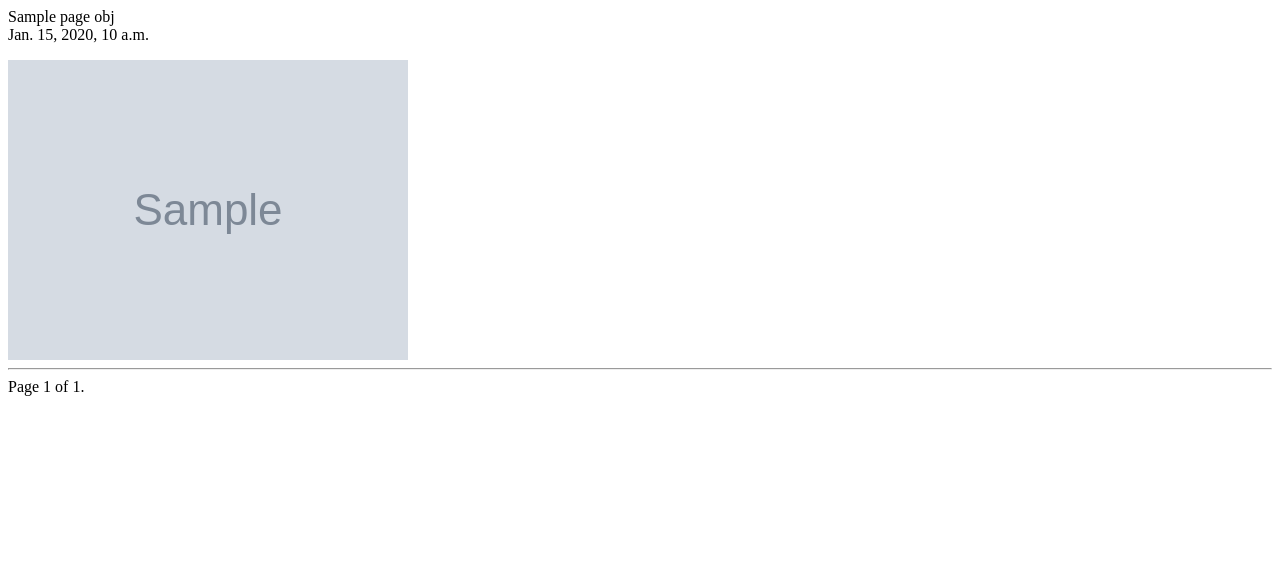
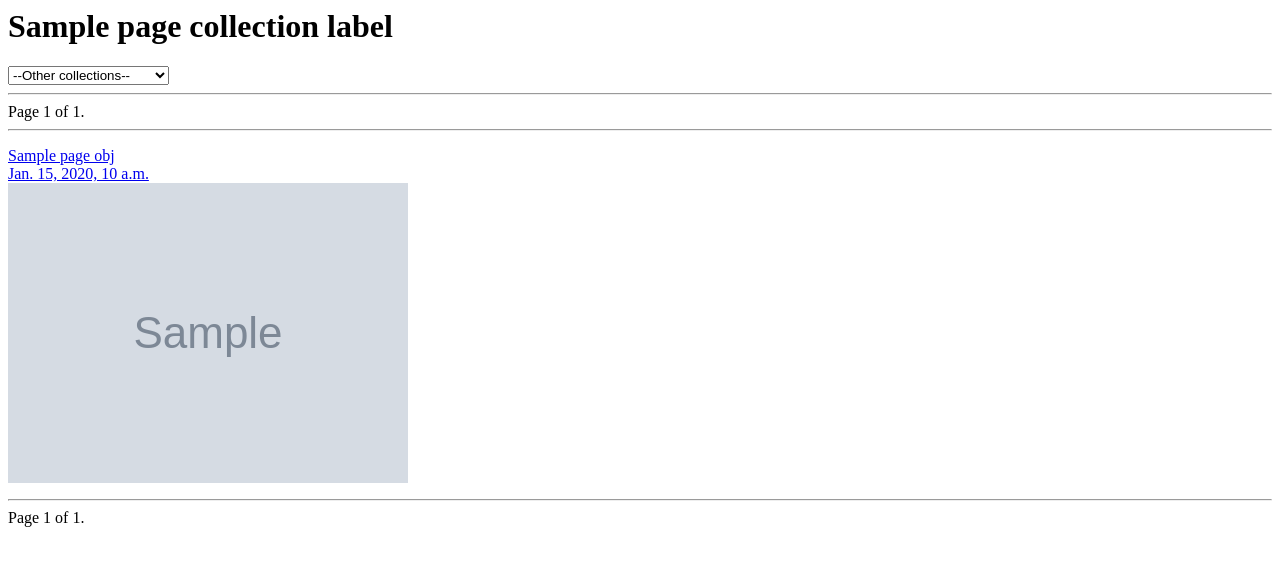
Before and after one commit to JohnMulligan/SSC-docs, a Django app: template django/document/templates/gallery.html in a window 1280 px wide. Shown: the top 566 px of the page. Run offline with Django 4.2, Linux system fonts and the light colour scheme; the template is opened without the code that fills it: most values are stand-ins (such as "Sample title", 1, 10 or a date in 2020); grey boxes marked "Sample" are stand-in pictures.

Commit message:
collection browsing across texas, michigan, and huntington

```diff
--- a/django/document/management/commands/huntington_import.py
+++ b/django/document/management/commands/huntington_import.py
@@ -128,6 +128,7 @@ class Command(BaseCommand):
 						resp = zot.create_items([template])
 						zotero_url=resp['successful']['0']['links']['self']['href']
 						django_zotero_object.zotero_url=zotero_url
+						django_zotero_object.save()
 
 
 					sp,sp_isnew=SourcePage.objects.get_or_create(
--- a/django/document/models.py
+++ b/django/document/models.py
@@ -66,7 +66,8 @@ class SourcePage(models.Model):
 		if self.iiif_baseimage_url not in (None,""):
 # 			square_thumbnail=re.sub("/full/max/","/square/200,200/",self.iiif_baseimage_url)
 			#michigan's test server can't handle square requests
-			square_thumbnail=re.sub("/full/max/","/full/200,/",self.iiif_baseimage_url)
+			iiif_endpoint_patterns="(/full/max/)|(/full/full/)"
+			square_thumbnail=re.sub(iiif_endpoint_patterns,"/full/200,/",self.iiif_baseimage_url)
 			return square_thumbnail
 		else:
 			return None
--- /dev/null
+++ b/django/document/templates/base.html
@@ -0,0 +1,16 @@
+<html>
+	<head>
+		<style>
+			table, th, td {
+			  border: 1px solid black;
+			  border-collapse: collapse;
+			}
+		</style>
+
+		<script src="https://code.jquery.com/jquery-3.6.3.min.js" integrity="sha256-pvPw+upLPUjgMXY0G+8O0xUf+/Im1MZjXxxgOcBQBXU=" crossorigin="anonymous"></script>
+
+	</head>
+	<body>
+	{% block body %}{% endblock %}
+	</body>
+</html>
--- a/django/document/templates/gallery.html
+++ b/django/document/templates/gallery.html
@@ -1,15 +1,53 @@
+{% extends "base.html" %}
+{% block body %}
+
+<body>
+<h1>{{ page_collection_label }}</h1>
+
+<select name="collection" id="collection-select">
+    <option value="">--Other collections--</option>
+
+    {% for c in other_collections %}
+
+    <option value="/docs/{{ c.id }}/1">{{ c.label }}</option>
+
+    {% endfor %}
+
+</select>
+
+<hr/>
+<div class="pagination">
+    <span class="step-links">
+        {% if page_obj.has_previous %}
+            <a href="1">&laquo; first</a>
+            <a href="/docs/{{ page_collection_id }}/{{ page_obj.previous_page_number }}">previous</a>
+        {% endif %}
+
+        <span class="current">
+            Page {{ page_obj.number }} of {{ page_obj.paginator.num_pages }}.
+        </span>
+
+        {% if page_obj.has_next %}
+            <a href="/docs/{{ page_collection_id }}/{{ page_obj.next_page_number }}">next</a>
+            <a href="/docs/{{ page_collection_id }}/{{ page_obj.paginator.num_pages }}">last &raquo;</a>
+        {% endif %}
+    </span>
+</div>
+<hr/>
 
 <div>
 
 {% for zs in page_obj %}
 
 	<div>
-	<p>{{ zs.zotero_title }}<br/>{{ zs.zotero_date }}</p>
+	<p><a href="/docs/single/{{zs.id}}">{{ zs.zotero_title }}<br/>{{ zs.zotero_date }}<br/>
 	{% for spc in zs.page_connection.all %}
 		{% if spc.source_page.iiif_baseimage_url %}
-			<a href="single/{{zs.id}}"><img src="{{spc.source_page.square_thumbnail}}"></a>
+			<img src="{{spc.source_page.square_thumbnail}}"></a>
 		{% endif %}
 	{% endfor %}
+	</a>
+	</p>
 	</div>
 	<hr/>
 
@@ -21,7 +59,7 @@
     <span class="step-links">
         {% if page_obj.has_previous %}
             <a href="1">&laquo; first</a>
-            <a href="{{ page_obj.previous_page_number }}">previous</a>
+            <a href="/docs/{{ page_collection_id }}/{{ page_obj.previous_page_number }}">previous</a>
         {% endif %}
 
         <span class="current">
@@ -29,8 +67,21 @@
         </span>
 
         {% if page_obj.has_next %}
-            <a href="{{ page_obj.next_page_number }}">next</a>
-            <a href="{{ page_obj.paginator.num_pages }}">last &raquo;</a>
+            <a href="/docs/{{ page_collection_id }}/{{ page_obj.next_page_number }}">next</a>
+            <a href="/docs/{{ page_collection_id }}/{{ page_obj.paginator.num_pages }}">last &raquo;</a>
         {% endif %}
     </span>
 </div>
+
+</body>
+
+<script type="text/javascript" defer>
+
+$("#collection-select").on("change", function(event){
+	console.log(event.target.value)
+	window.location.replace(event.target.value)
+})
+
+</script>
+
+{% endblock %}
--- a/django/document/urls.py
+++ b/django/document/urls.py
@@ -3,7 +3,8 @@ from . import views
 
 urlpatterns = [
 	path('',views.index,name="index"),
-	path('<int:pagenumber>',views.index,name="index"),
+	path('<int:collection_id>',views.index,name="index"),
+	path('<int:collection_id>/<int:pagenumber>',views.index,name="index"),
 	path('single',views.z_source_page,name="z_source_page"),
 	path('single/<int:zotero_source_id>',views.z_source_page,name="z_source_page")
 ]
```
Also changed, not shown: django/document/views.py (+31 -11 lines).
